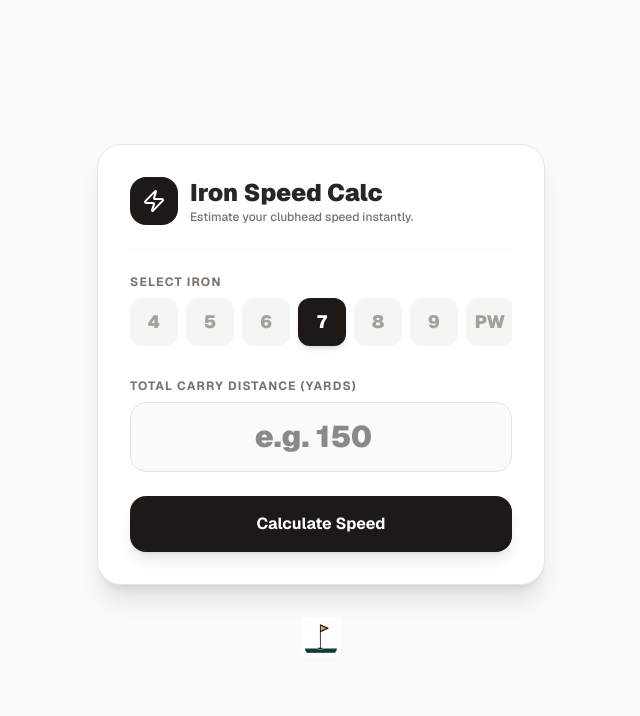
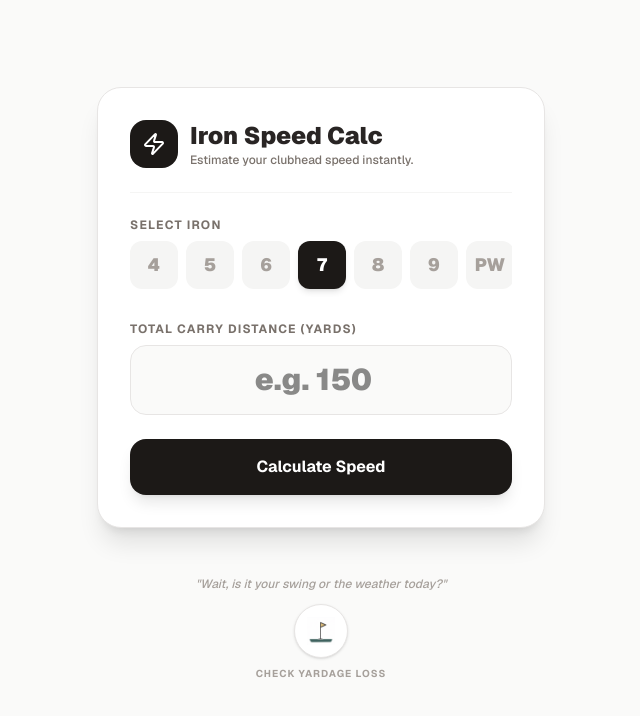
Before and after one commit to thoopring/iron-speed-calc, a Next.js app: page / in a window 1280 px wide. Shown: the top 716 px of the page, without its empty margins (319-959 px from the left). Built offline with nearby package versions, Linux system fonts and the light colour scheme.

Commit message:
update link UI for better CTR

```diff
--- a/app/page.tsx
+++ b/app/page.tsx
@@ -121,22 +121,31 @@ export default function SwingSpeedCalculator() {
         )}
       </div>
 
-      {/*   */}
-      <div className="mt-8">
+      {/* 🌟 수정된 트로이 목마 링크: 호기심 자극 텍스트 + 은은한 애니메이션 */}
+      <div className="mt-12 text-center pb-8">
+        <p className="text-xs text-stone-400 mb-3 font-medium italic">
+          "Wait, is it your swing or the weather today?"
+        </p>
         <a
           href="https://golfweatherscore.com"
           target="_blank"
           rel="noopener noreferrer"
-          className="block hover:opacity-80 transition-opacity"
+          className="inline-flex flex-col items-center group"
         >
-          {/* */}
-          <Image
-            src="/image_6.png"
-            alt="Golf Weather Score Link"
-            width={40}
-            height={40}
-            className="mx-auto"
-          />
+          {/* 아이콘을 둥근 버튼처럼 감싸서 '누를 수 있는 것'임을 암시 */}
+          <div className="bg-white p-3 rounded-full shadow-sm border border-stone-200 group-hover:border-stone-800 group-hover:shadow-md transition-all duration-300 transform group-hover:-translate-y-1">
+            <Image
+              src="/image_6.png"
+              alt="Check Weather Impact"
+              width={28}
+              height={28}
+              className="opacity-80 group-hover:opacity-100 transition-opacity"
+            />
+          </div>
+          {/* 하단에 아주 작고 세련된 설명 텍스트 */}
+          <span className="mt-2 text-[10px] font-bold text-stone-400 group-hover:text-stone-800 transition-colors uppercase tracking-widest">
+            Check Yardage Loss
+          </span>
         </a>
       </div>
     </div>
```
